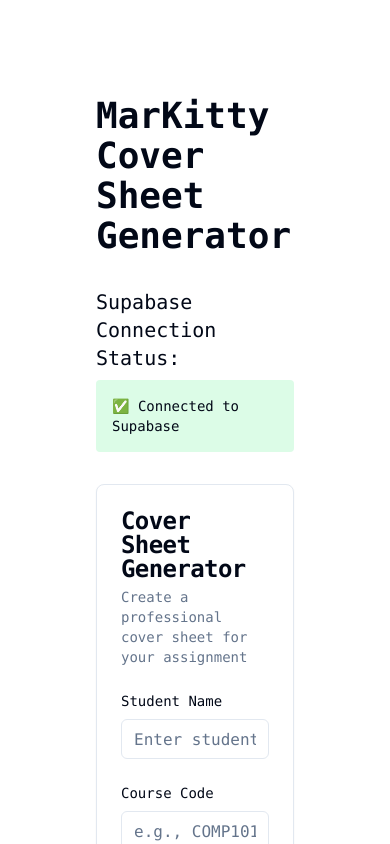
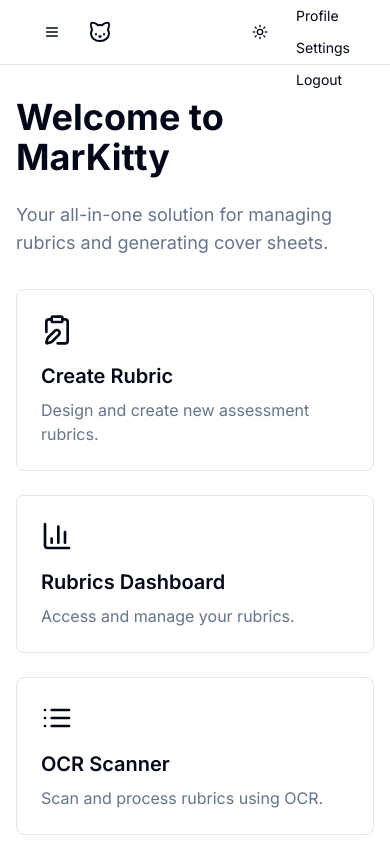
Before and after one commit to OJKT/MARKitty, a Next.js app: page / in a window 390 px wide. Shown: the top 844 px of the page. Built offline with nearby package versions, Linux system fonts and the light colour scheme; no server answers; the database is empty.

Commit message:
Update navigation, homepage, and layout for Supabase resilience

```diff
--- a/app/layout.tsx
+++ b/app/layout.tsx
@@ -1,12 +1,41 @@
+'use client'
+
 import type { Metadata } from 'next'
 import { Inter } from 'next/font/google'
 import './globals.css'
+import { MainNav } from '@/components/main-nav'
+import { ErrorBoundary } from '@/components/error-boundary'
+import { Suspense } from 'react'
+import { Loader2 } from 'lucide-react'
 
 const inter = Inter({ subsets: ['latin'] })
 
 export const metadata: Metadata = {
   title: 'MarKitty Cover Sheet Generator',
   description: 'Generate professional cover sheets for your assignments',
+}
+
+function LoadingFallback() {
+  return (
+    <div className="flex h-screen w-full items-center justify-center">
+      <Loader2 className="h-8 w-8 animate-spin" />
+    </div>
+  )
+}
+
+function GlobalError({ error }: { error: Error }) {
+  return (
+    <div className="flex h-screen w-full flex-col items-center justify-center p-4">
+      <h2 className="text-2xl font-bold text-red-600 mb-4">Something went wrong!</h2>
+      <p className="text-muted-foreground mb-4">We're working on fixing this issue.</p>
+      <button
+        onClick={() => window.location.reload()}
+        className="px-4 py-2 bg-primary text-primary-foreground rounded-md hover:bg-primary/90"
+      >
+        Try again
+      </button>
+    </div>
+  )
 }
 
 export default function RootLayout({
@@ -16,7 +45,20 @@ export default function RootLayout({
 }) {
   return (
     <html lang="en">
-      <body className={inter.className}>{children}</body>
+      <body className={inter.className}>
+        <ErrorBoundary fallback={<GlobalError error={new Error('Application Error')} />}>
+          <Suspense fallback={<LoadingFallback />}>
+            <MainNav />
+          </Suspense>
+          <div className="flex-1">
+            <ErrorBoundary fallback={<GlobalError error={new Error('Content Error')} />}>
+              <Suspense fallback={<LoadingFallback />}>
+                {children}
+              </Suspense>
+            </ErrorBoundary>
+          </div>
+        </ErrorBoundary>
+      </body>
     </html>
   )
 }
--- a/app/page.tsx
+++ b/app/page.tsx
@@ -1,57 +1,71 @@
 "use client"
 
-import { useEffect, useState } from 'react'
-import { supabase } from '@/lib/supabaseClient'
-import { CoverSheetBuilder } from '@/components/cover-sheet/cover-sheet-builder'
+import Link from 'next/link'
+import { ClipboardEdit, FileText, List, BarChart3 } from 'lucide-react'
+
+function FeatureCard({
+  href,
+  icon: Icon,
+  title,
+  description
+}: {
+  href: string
+  icon: React.ComponentType<{ className?: string }>
+  title: string
+  description: string
+}) {
+  return (
+    <Link href={href}>
+      <div className="p-6 border rounded-lg hover:border-primary transition-colors">
+        <Icon className="h-8 w-8 mb-4" />
+        <h2 className="text-xl font-semibold mb-2">{title}</h2>
+        <p className="text-muted-foreground">{description}</p>
+      </div>
+    </Link>
+  )
+}
 
 export default function Home() {
-  const [connectionStatus, setConnectionStatus] = useState<'checking' | 'connected' | 'error'>('checking')
-
-  useEffect(() => {
-    async function checkConnection() {
-      try {
-        if (!supabase) {
-          setConnectionStatus('error')
-          return
-        }
-
-        // Try to fetch something simple from Supabase
-        const { data, error } = await supabase.from('profiles').select('count').limit(1)
-
-        if (error) {
-          console.error('Supabase connection error:', error)
-          setConnectionStatus('error')
-        } else {
-          setConnectionStatus('connected')
-        }
-      } catch (err) {
-        console.error('Connection test error:', err)
-        setConnectionStatus('error')
-      }
-    }
-
-    checkConnection()
-  }, [])
+  const features = [
+    {
+      href: '/rubrics/new',
+      icon: ClipboardEdit,
+      title: 'Create Rubric',
+      description: 'Design and create new assessment rubrics.',
+    },
+    {
+      href: '/dashboard/rubrics',
+      icon: BarChart3,
+      title: 'Rubrics Dashboard',
+      description: 'Access and manage your rubrics.',
+    },
+    {
+      href: '/rubrics/ocr-test',
+      icon: List,
+      title: 'OCR Scanner',
+      description: 'Scan and process rubrics using OCR.',
+    },
+    {
+      href: '/cover-sheet',
+      icon: FileText,
+      title: 'Cover Sheet',
+      description: 'Generate professional cover sheets.',
+    },
+  ]
 
   return (
-    <main className="flex min-h-screen flex-col items-center justify-between p-24">
-      <div className="z-10 max-w-5xl w-full items-center justify-between font-mono text-sm">
-        <h1 className="text-4xl font-bold mb-8">MarKitty Cover Sheet Generator</h1>
+    <main className="container mx-auto px-4 py-8">
+      <div className="max-w-4xl mx-auto">
+        <h1 className="text-4xl font-bold mb-6">Welcome to MarKitty</h1>
+        <p className="text-lg text-muted-foreground mb-8">
+          Your all-in-one solution for managing rubrics and generating cover sheets.
+        </p>
 
-        <div className="mb-8">
-          <h2 className="text-xl mb-2">Supabase Connection Status:</h2>
-          <div className={`p-4 rounded ${
-            connectionStatus === 'checking' ? 'bg-yellow-100' :
-            connectionStatus === 'connected' ? 'bg-green-100' :
-            'bg-red-100'
-          }`}>
-            {connectionStatus === 'checking' && 'Checking connection...'}
-            {connectionStatus === 'connected' && '✅ Connected to Supabase'}
-            {connectionStatus === 'error' && '❌ Error connecting to Supabase'}
-          </div>
+        <div className="grid gap-6 md:grid-cols-2 mb-12">
+          {features.map((feature) => (
+            <FeatureCard key={feature.href} {...feature} />
+          ))}
         </div>
-
-        <CoverSheetBuilder />
       </div>
     </main>
   )
--- /dev/null
+++ b/components/error-boundary.tsx
@@ -0,0 +1,35 @@
+'use client'
+
+import React from 'react'
+
+interface ErrorBoundaryProps {
+  fallback: React.ReactNode
+  children: React.ReactNode
+}
+
+interface ErrorBoundaryState {
+  hasError: boolean
+}
+
+export class ErrorBoundary extends React.Component<ErrorBoundaryProps, ErrorBoundaryState> {
+  constructor(props: ErrorBoundaryProps) {
+    super(props)
+    this.state = { hasError: false }
+  }
+
+  static getDerivedStateFromError(_: Error): ErrorBoundaryState {
+    return { hasError: true }
+  }
+
+  componentDidCatch(error: Error, errorInfo: React.ErrorInfo) {
+    console.error('Error caught by boundary:', error, errorInfo)
+  }
+
+  render() {
+    if (this.state.hasError) {
+      return this.props.fallback
+    }
+
+    return this.props.children
+  }
+}
--- a/components/main-nav.tsx
+++ b/components/main-nav.tsx
@@ -9,7 +9,6 @@ import { CatIcon, BarChart3, Calendar, Users, Settings, Menu, X, ClipboardEdit,
 import { Button } from "@/components/ui/button";
 import {
   DropdownMenu,
-  DropdownMenuContent,
   DropdownMenuItem,
   DropdownMenuTrigger,
 } from "@/components/ui/dropdown-menu";
@@ -37,9 +36,14 @@ export function MainNav() {
       icon: ClipboardEdit,
     },
     {
-      name: "View Saved Rubrics",
-      href: "/dashboard/rubrics/view",
+      name: "Rubrics Dashboard",
+      href: "/dashboard/rubrics",
       icon: List,
+    },
+    {
+      name: "OCR Scanner",
+      href: "/rubrics/ocr-test",
+      icon: FileText,
     },
     {
       name: "Cover Sheet",
@@ -68,8 +72,8 @@ export function MainNav() {
       <div className="container flex h-16 items-center justify-between">
         <div className="flex items-center gap-2 md:gap-4">
           <Sheet open={isOpen} onOpenChange={setIsOpen}>
-            <SheetTrigger asChild className="md:hidden">
-              <Button variant="ghost" size="icon" className="mr-2">
+            <SheetTrigger>
+              <Button variant="ghost" size="icon" className="md:hidden mr-2">
                 <Menu className="h-5 w-5" />
                 <span className="sr-only">Toggle menu</span>
               </Button>
@@ -129,7 +133,7 @@ export function MainNav() {
             Upgrade
           </Button>
           <DropdownMenu>
-            <DropdownMenuTrigger asChild>
+            <DropdownMenuTrigger>
               <Button
                 variant="ghost"
                 className="relative h-8 w-8 rounded-full"
@@ -140,11 +144,9 @@ export function MainNav() {
                 </span>
               </Button>
             </DropdownMenuTrigger>
-            <DropdownMenuContent align="end">
-              <DropdownMenuItem>Profile</DropdownMenuItem>
-              <DropdownMenuItem>Settings</DropdownMenuItem>
-              <DropdownMenuItem>Logout</DropdownMenuItem>
-            </DropdownMenuContent>
+            <DropdownMenuItem>Profile</DropdownMenuItem>
+            <DropdownMenuItem>Settings</DropdownMenuItem>
+            <DropdownMenuItem>Logout</DropdownMenuItem>
           </DropdownMenu>
         </div>
       </div>
```
Also changed, not shown: lib/supabase.ts (+48 -9 lines).
